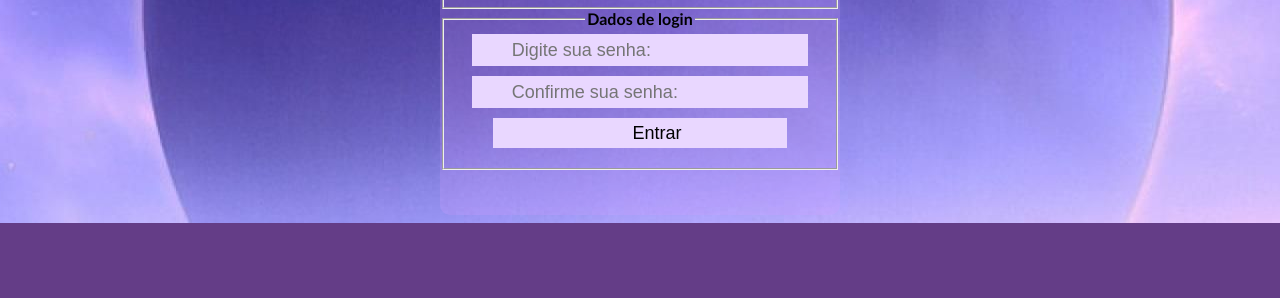
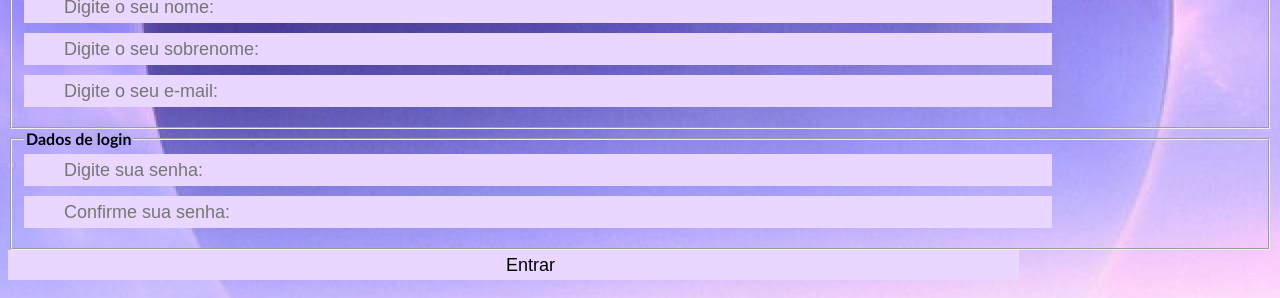
Before and after one commit to Challenge-PortoSeguro/FUTUREFLOW-CP3, a plain HTML site: page index.html in a window 1280 px wide. Shown: the part 625-923 px from the top of the page. Before the commit the page ends 848 px from the top, so only its background shows below. Drawn offline with Linux system fonts and the light colour scheme.

Commit message:
Alterações no HTML do formulário

```diff
--- a/index.html
+++ b/index.html
@@ -4,42 +4,41 @@
     <meta charset="UTF-8">
     <meta http-equiv="X-UA-Compatible" content="IE=edge">
     <meta name="viewport" content="width=device-width, initial-scale=1.0">
+    <link rel="stylesheet" type="text/css" href="./estilo.css">
+    <script src="./javascript.js" defer></script>
     <title>Login</title>
-    <link rel="stylesheet" type="text/css" href="estilo.css">
 </head>
 <body>
-    <div id="container">
-    <img src="imagens/icone-usuario.png">
+
+    <div class="container">
+        <img src="imagens/icone-usuario.png" alt="imagem de login">
         <h2>Login</h2>
 
         <form action=""> <!--Chamar a página JavaScript aqui.-->
             <fieldset>
                 <legend><strong>Detalhes de contato </strong></legend>
-        <div>
-         <input type="text" name="nome" id="nome" placeholder="Digite o seu nome: "> <br>
+                <div class="input-field">
+                    <input type="text" name="nome" id="nome" placeholder="Digite o seu nome: ">
                 </div>
-        <div>
+                <div class="input-field">
                     <input type="text" name="sobrenome" id="sobrenome" placeholder = "Digite o seu sobrenome: "> <br>
                 </div>
-        <div>
-        <input type="text" name="email" id="email" placeholder="Digite o seu e-mail: "> <br>
+                <div class="input-field">
+                    <input type="email" name="email" id="email" placeholder="Digite o seu e-mail: ">
                 </div>
             </fieldset>
             <fieldset>
                 <legend><strong>Dados de login</strong></legend>
-        <div>
-        <input type="password" name="senha" id="senha" placeholder="Digite sua senha: "> <br>
+                <div class="input-field">
+                    <input type="password" name="senha" id="senha" placeholder="Digite sua senha: ">
                 </div>
-        <div>
-        <input type="password" name="confirmaSenha" id="confirmaSenha" placeholder="Confirme sua senha: "> <br>
+                <div class="input-field">
+                    <input type="password" name="confirmaSenha" id="confirmaSenha" placeholder="Confirme sua senha: ">
                 </div>
-        <input class type="submit" value="Entrar">
             </fieldset>
-
-
+            <input class="btnEntrar" type="submit" value="Entrar">
         </form>
     </div>
 
-
 </body>
 </html>
```
Lines whose indentation alone changed are shown as unchanged.
